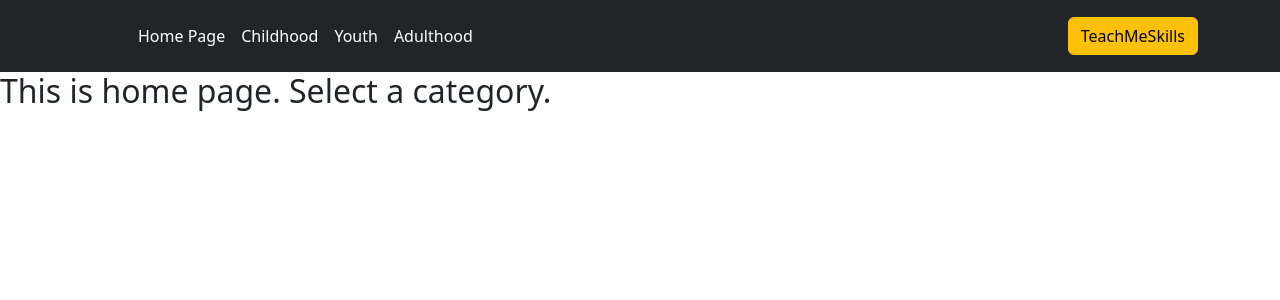
After one commit to kardashq/first-homework-django, a Django app: page / in a window 1280 px wide. The commit adds this page. Shown: the top 300 px of the page. Run offline with Django 4.2, Linux system fonts and the light colour scheme.

Commit message:
срchange urls and html

```diff
--- a/config/settings.py
+++ b/config/settings.py
@@ -15,7 +15,6 @@ from pathlib import Path
 # Build paths inside the project like this: BASE_DIR / 'subdir'.
 BASE_DIR = Path(__file__).resolve().parent.parent
 
-
 # Quick-start development settings - unsuitable for production
 # See https://docs.djangoproject.com/en/4.1/howto/deployment/checklist/
 
@@ -26,7 +25,6 @@ SECRET_KEY = 'django-insecure-__@@g=wgdd!hum4%&#kkc=uz9ej(6@ifuempt0fhiapg%he5zk
 DEBUG = True
 
 ALLOWED_HOSTS = []
-
 
 # Application definition
 
@@ -71,7 +69,6 @@ TEMPLATES = [
 
 WSGI_APPLICATION = 'config.wsgi.application'
 
-
 # Database
 # https://docs.djangoproject.com/en/4.1/ref/settings/#databases
 
@@ -81,7 +78,6 @@ DATABASES = {
         'NAME': BASE_DIR / 'db.sqlite3',
     }
 }
-
 
 # Password validation
 # https://docs.djangoproject.com/en/4.1/ref/settings/#auth-password-validators
@@ -101,7 +97,6 @@ AUTH_PASSWORD_VALIDATORS = [
     },
 ]
 
-
 # Internationalization
 # https://docs.djangoproject.com/en/4.1/topics/i18n/
 
@@ -113,7 +108,6 @@ USE_I18N = True
 
 USE_TZ = True
 
-
 # Static files (CSS, JavaScript, Images)
 # https://docs.djangoproject.com/en/4.1/howto/static-files/
 
--- a/miniapp/urls.py
+++ b/miniapp/urls.py
@@ -1,8 +1,9 @@
 from django.urls import path
-from miniapp.views import childhood, youth, adulthood
+from miniapp.views import *
 
 urlpatterns = [
-    path('childhood/', childhood),
-    path('youth/', youth),
-    path('adulthood/', adulthood),
+    path('', index, name='index'),
+    path('childhood/', childhood, name='childhood'),
+    path('youth/', youth, name='youth'),
+    path('adulthood/', adulthood, name='adulthood'),
 ]
--- a/miniapp/views.py
+++ b/miniapp/views.py
@@ -1,5 +1,9 @@
 from django.shortcuts import HttpResponse, render
 from miniapp.models import Event
+
+
+def index(request):
+    return render(request, 'index.html')
 
 
 def childhood(request):
--- a/templates/base.html
+++ b/templates/base.html
@@ -19,10 +19,12 @@
             </a>
 
             <ul class="nav col-12 col-lg-auto me-lg-auto mb-2 justify-content-center mb-md-0">
-                <li><a href="http://127.0.0.1:8000/childhood/" class="nav-link px-2 text-white">Childhood</a>
+                <li><a href="{% url 'index' %}" class="nav-link px-2 text-white">Home Page</a>
                 </li>
-                <li><a href="http://127.0.0.1:8000/youth/" class="nav-link px-2 text-white">Youth</a></li>
-                <li><a href="http://127.0.0.1:8000/adulthood/" class="nav-link px-2 text-white">Adulthood</a>
+                <li><a href="{% url 'childhood' %}" class="nav-link px-2 text-white">Childhood</a>
+                </li>
+                <li><a href="{% url 'youth' %}" class="nav-link px-2 text-white">Youth</a></li>
+                <li><a href="{% url 'adulthood' %}" class="nav-link px-2 text-white">Adulthood</a>
                 </li>
             </ul>
 
--- /dev/null
+++ b/templates/index.html
@@ -0,0 +1,9 @@
+{% extends 'base.html' %}
+
+{% block title %}
+Home Page
+{% endblock %}
+
+{% block body %}
+<h2>This is home page. Select a category.</h2>
+{% endblock %}
```
